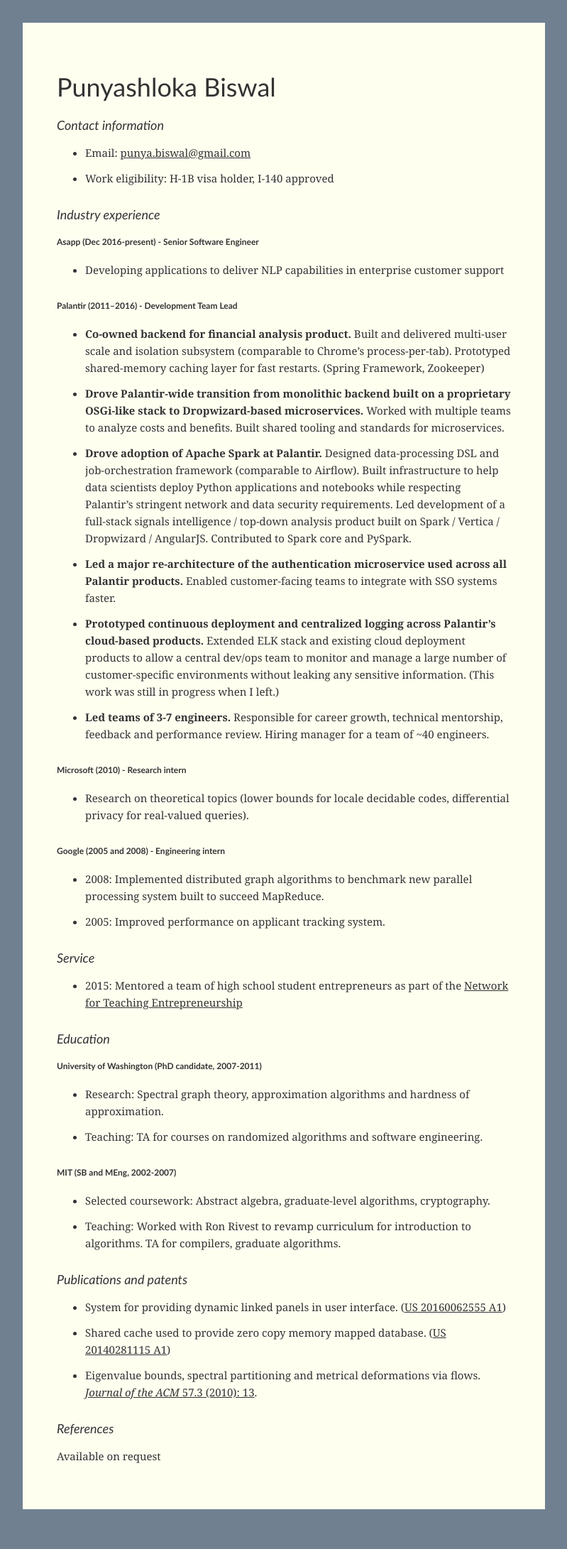
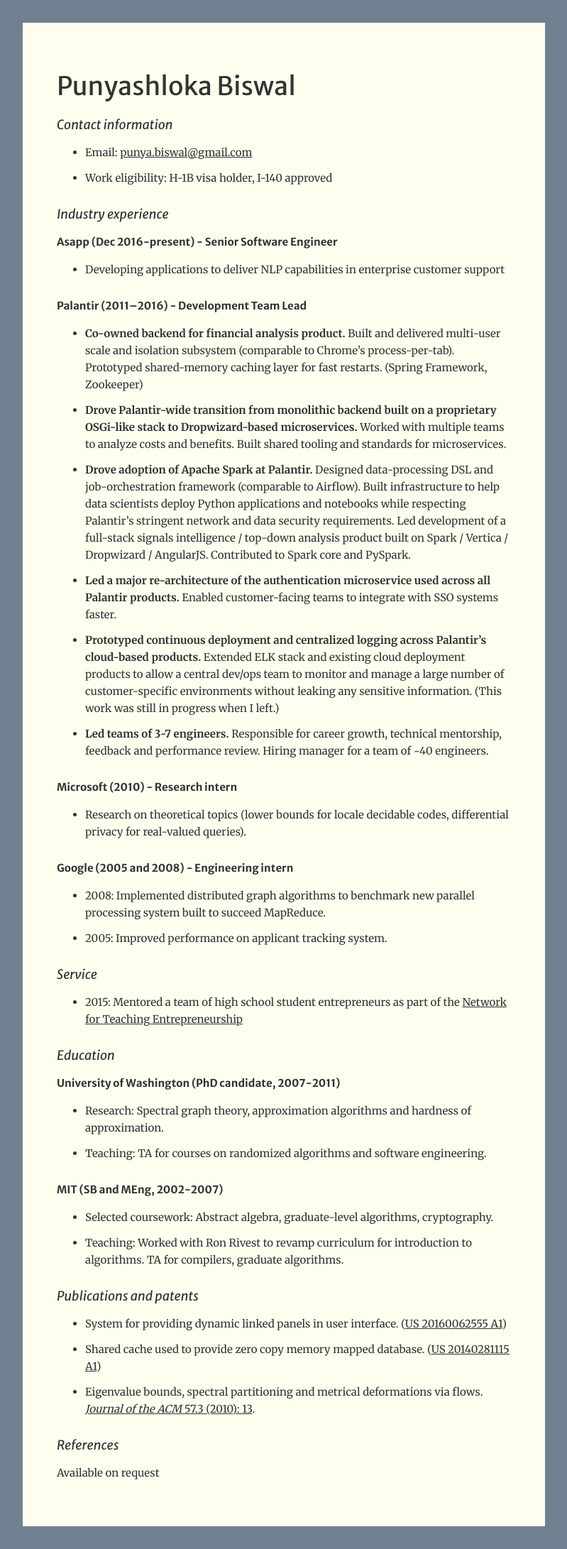
Before and after one commit to punya/punya.github.io, a Jekyll site: the page built from resume.md, in a window 1280 px wide. Shown: the whole page at 71% size, without its empty margins (240-1039 px from the left). Built offline with Jekyll 4.4.1, drawn with Linux system fonts in a browser that asks for light colours; before the commit the page ends 2158 px from its top, so only the background shows below that.

Commit message:
Use Merriweather fonts

```diff
--- a/_layouts/default.html
+++ b/_layouts/default.html
@@ -4,6 +4,7 @@
     <meta charset="utf-8">
     <title>{{ page.title }}</title>
     <style>
+      @import url('https://fonts.googleapis.com/css?family=Merriweather+Sans:400,400i,700|Merriweather:400,700');
       @media screen {
         body {
           background: slategrey;
@@ -24,13 +25,13 @@
         }
       }
       * {
-        font-family: Georgia, 'Times New Roman', Times, serif;
+        font-family: Merriweather, serif;
         font-size: 15px;
         line-height: 24px;
         color: #333;
       }
       h1, h2, h3 {
-        font-family: 'Gill Sans', 'Gill Sans MT', Calibri, 'Trebuchet MS', sans-serif;
+        font-family: 'Merriweather Sans', sans-serif;
       }
       h1 {
         font-size: 36px;
@@ -42,7 +43,7 @@
         font-style: italic;
       }
       h3 {
-        font-size: 12px;
+        font-size: 15px;
         font-weight: bold;
       }
       li {
```
